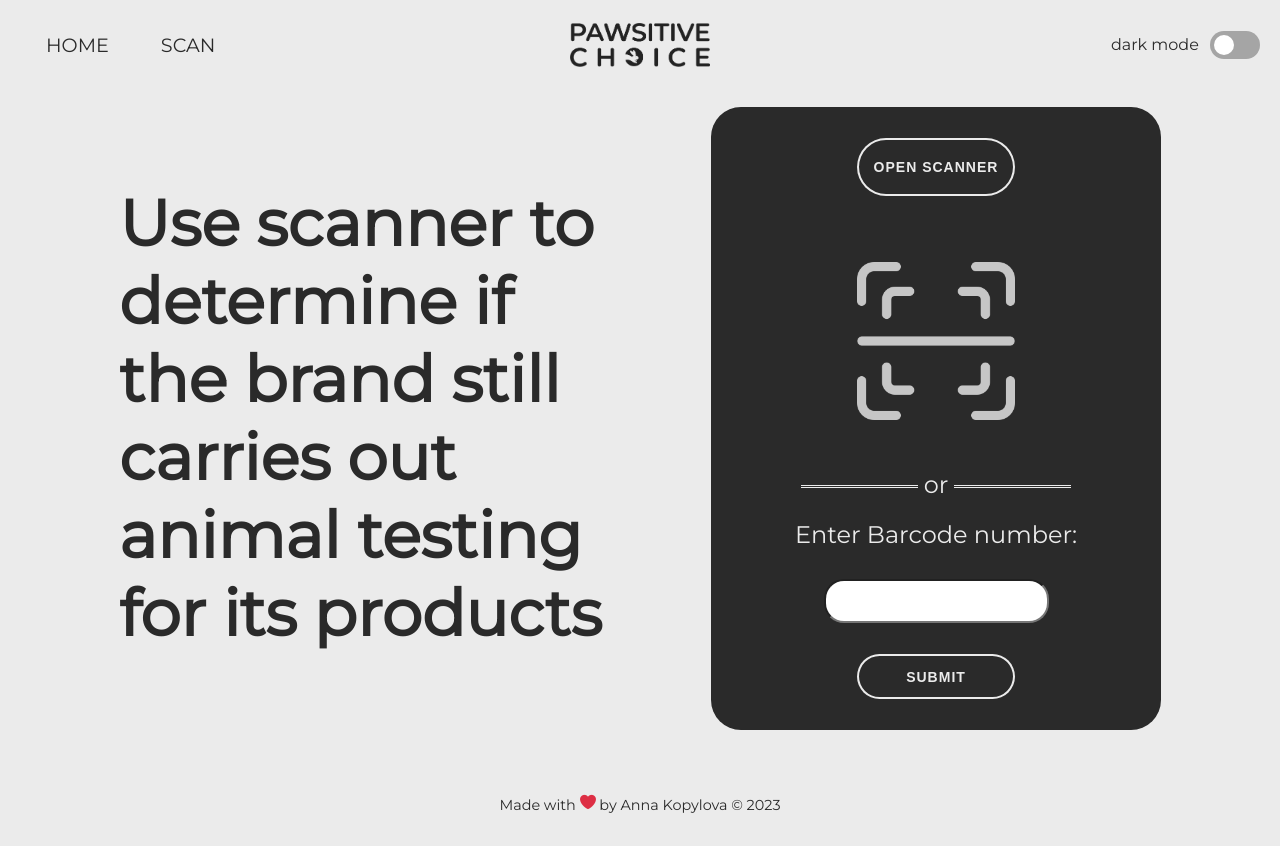
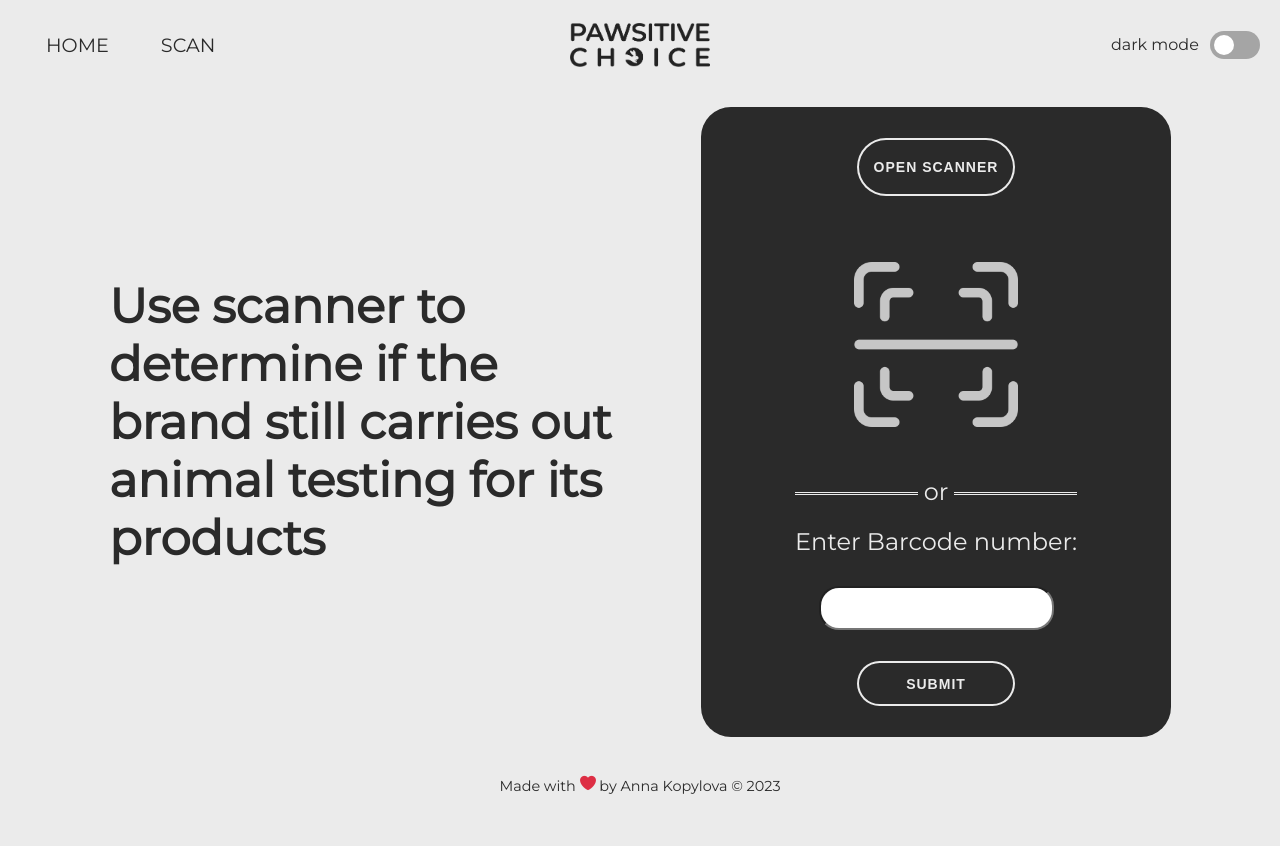
Before and after one commit to metisova/pawsitive_choice, a React app: page /scanning in a window 1280 px wide. After the commit the page ends 801 px from the top, so only its background shows below. Built offline with nearby package versions, Linux system fonts and the light colour scheme; what react-zxing would draw is missing.

Commit message:
fixed text size

```diff
--- a/src/components/Footer/style.css
+++ b/src/components/Footer/style.css
@@ -3,7 +3,7 @@
   display: flex;
   justify-content: center;
   align-items: center;
-  padding: 2rem;
+  padding: 0.4rem;
 }
 
 .footer-text {
--- a/src/components/ScannerContainer/style.css
+++ b/src/components/ScannerContainer/style.css
@@ -17,7 +17,7 @@
   border-radius: 30px;
   background-color: var(--background-small);
   color: var(--text-second);
-  max-width: 450px;
+  max-width: 470px;
   display: flex;
   flex-direction: column;
   justify-content: space-around;
@@ -139,7 +139,7 @@ hr:after {
 }
 
 .scanner-container-text {
-  font-size: 5vw;
+  font-size: 3rem;
   width: 40%;
   font-weight: bold;
   color: var(--text);
```
